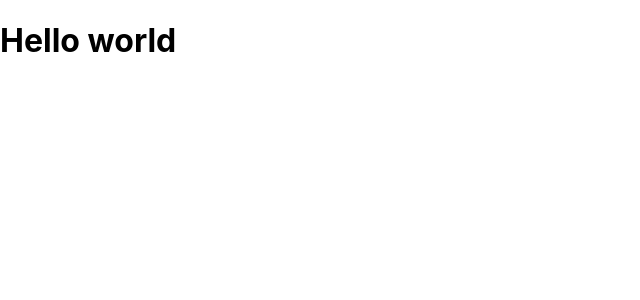
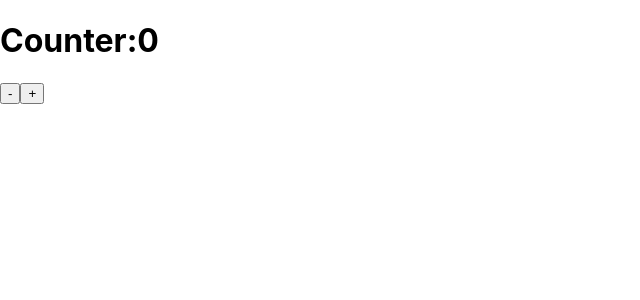
Before and after one commit to aliciahetrick/simple-redux-example, a React (Create React App) app: page / in a window 1280 px wide. Shown: the top 300 px of the page, without its empty margins (0-640 px from the left). Built offline with nearby package versions, Linux system fonts and the light colour scheme.

Commit message:
Create and dispatch actions

```diff
--- a/src/App.js
+++ b/src/App.js
@@ -1,7 +1,18 @@
+import React from 'react'
+import { useSelector, useDispatch } from 'react-redux'
+import { increment, decrement } from './actions'
+
 function App() {
+  const counter = useSelector((state) => state.counter)
+  const isLogged = useSelector((state) => state.isLogged)
+  const dispatch = useDispatch()
+
   return (
     <div className="App">
-      <h1>Hello world</h1>
+      <h1>Counter:{counter} </h1>
+      <button onClick={() => dispatch(decrement())}>-</button>
+      <button onClick={() => dispatch(increment())}>+</button>
+      {isLogged ? <h3>Valuable info I shouldn't see</h3> : ''}
     </div>
   )
 }
--- /dev/null
+++ b/src/actions/index.js
@@ -0,0 +1,11 @@
+export const increment = () => {
+  return {
+    type: 'INCREMENT',
+  }
+}
+
+export const decrement = () => {
+  return {
+    type: 'DECREMENT',
+  }
+}
```
